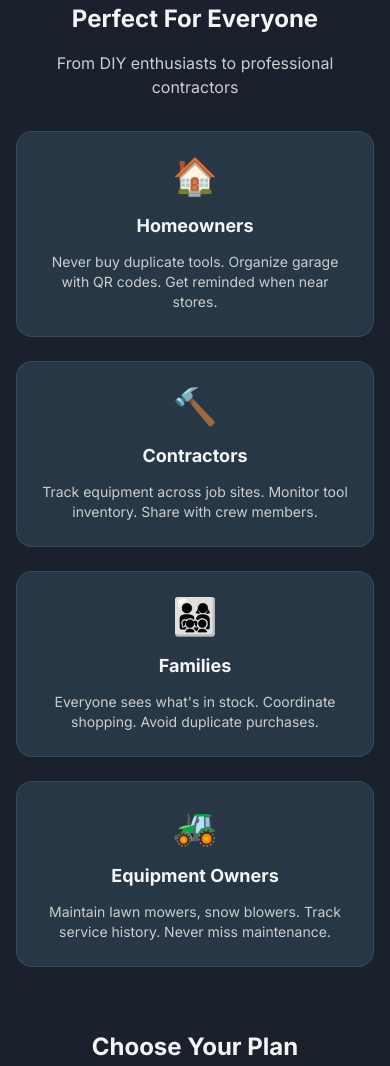
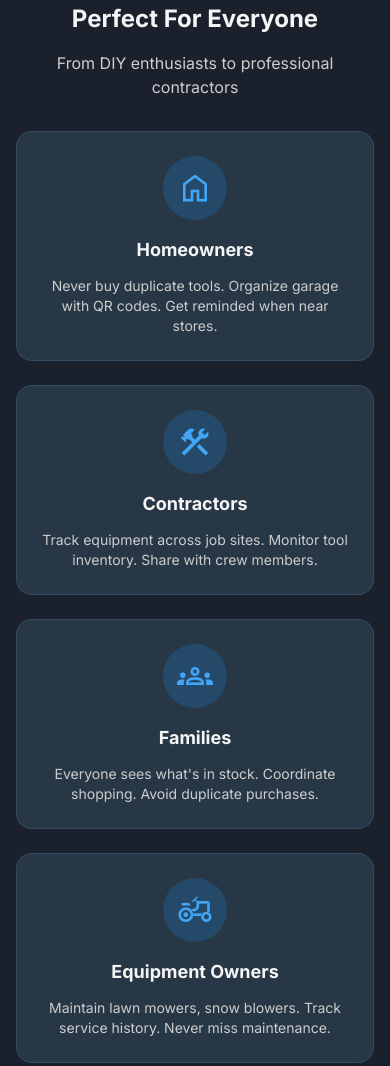
Before and after one commit to cmiecz/GarageVault_Website, a plain HTML site: page index.html in a window 390 px wide. Shown: the part 5257-6323 px from the top of the page. Drawn offline with nearby package versions, Linux system fonts and the light colour scheme.

Commit message:
Replace emojis with Material Symbols icons in use cases section
Replaced emoji icons with professional Material Symbols icons:
- 🏠 Homeowners → home icon
- 🔨 Contractors → construction icon
- 👨‍👩‍👧‍👦 Families → groups icon
- 🚜 Equipment Owners → agriculture icon

Design improvements:
- Icons in circular badges with accent color background
- Consistent sizing (16-20px responsive)
- Hover effect on cards
- Professional, modern look
- Uses existing Material Symbols already loaded on page

```diff
--- a/index.html
+++ b/index.html
@@ -355,23 +355,31 @@
 </div>
 
 <div class="grid grid-cols-1 md:grid-cols-2 lg:grid-cols-4 gap-6 sm:gap-8">
-<div class="rounded-xl sm:rounded-2xl bg-primary-dark/40 border border-primary/30 p-6 sm:p-8 text-center">
-<div class="text-4xl mb-4">🏠</div>
+<div class="rounded-xl sm:rounded-2xl bg-primary-dark/40 border border-primary/30 p-6 sm:p-8 text-center hover:border-accent/50 transition-all">
+<div class="w-16 h-16 sm:w-20 sm:h-20 mx-auto mb-4 rounded-full bg-accent/20 flex items-center justify-center">
+<span class="material-symbols-outlined text-accent-light text-4xl sm:text-5xl">home</span>
+</div>
 <h3 class="text-lg sm:text-xl font-bold text-text-light mb-3">Homeowners</h3>
 <p class="text-text-dark text-sm sm:text-base">Never buy duplicate tools. Organize garage with QR codes. Get reminded when near stores.</p>
 </div>
-<div class="rounded-xl sm:rounded-2xl bg-primary-dark/40 border border-primary/30 p-6 sm:p-8 text-center">
-<div class="text-4xl mb-4">🔨</div>
+<div class="rounded-xl sm:rounded-2xl bg-primary-dark/40 border border-primary/30 p-6 sm:p-8 text-center hover:border-accent/50 transition-all">
+<div class="w-16 h-16 sm:w-20 sm:h-20 mx-auto mb-4 rounded-full bg-accent/20 flex items-center justify-center">
+<span class="material-symbols-outlined text-accent-light text-4xl sm:text-5xl">construction</span>
+</div>
 <h3 class="text-lg sm:text-xl font-bold text-text-light mb-3">Contractors</h3>
 <p class="text-text-dark text-sm sm:text-base">Track equipment across job sites. Monitor tool inventory. Share with crew members.</p>
 </div>
-<div class="rounded-xl sm:rounded-2xl bg-primary-dark/40 border border-primary/30 p-6 sm:p-8 text-center">
-<div class="text-4xl mb-4">👨‍👩‍👧‍👦</div>
+<div class="rounded-xl sm:rounded-2xl bg-primary-dark/40 border border-primary/30 p-6 sm:p-8 text-center hover:border-accent/50 transition-all">
+<div class="w-16 h-16 sm:w-20 sm:h-20 mx-auto mb-4 rounded-full bg-accent/20 flex items-center justify-center">
+<span class="material-symbols-outlined text-accent-light text-4xl sm:text-5xl">groups</span>
+</div>
 <h3 class="text-lg sm:text-xl font-bold text-text-light mb-3">Families</h3>
 <p class="text-text-dark text-sm sm:text-base">Everyone sees what's in stock. Coordinate shopping. Avoid duplicate purchases.</p>
 </div>
-<div class="rounded-xl sm:rounded-2xl bg-primary-dark/40 border border-primary/30 p-6 sm:p-8 text-center">
-<div class="text-4xl mb-4">🚜</div>
+<div class="rounded-xl sm:rounded-2xl bg-primary-dark/40 border border-primary/30 p-6 sm:p-8 text-center hover:border-accent/50 transition-all">
+<div class="w-16 h-16 sm:w-20 sm:h-20 mx-auto mb-4 rounded-full bg-accent/20 flex items-center justify-center">
+<span class="material-symbols-outlined text-accent-light text-4xl sm:text-5xl">agriculture</span>
+</div>
 <h3 class="text-lg sm:text-xl font-bold text-text-light mb-3">Equipment Owners</h3>
 <p class="text-text-dark text-sm sm:text-base">Maintain lawn mowers, snow blowers. Track service history. Never miss maintenance.</p>
 </div>
```
